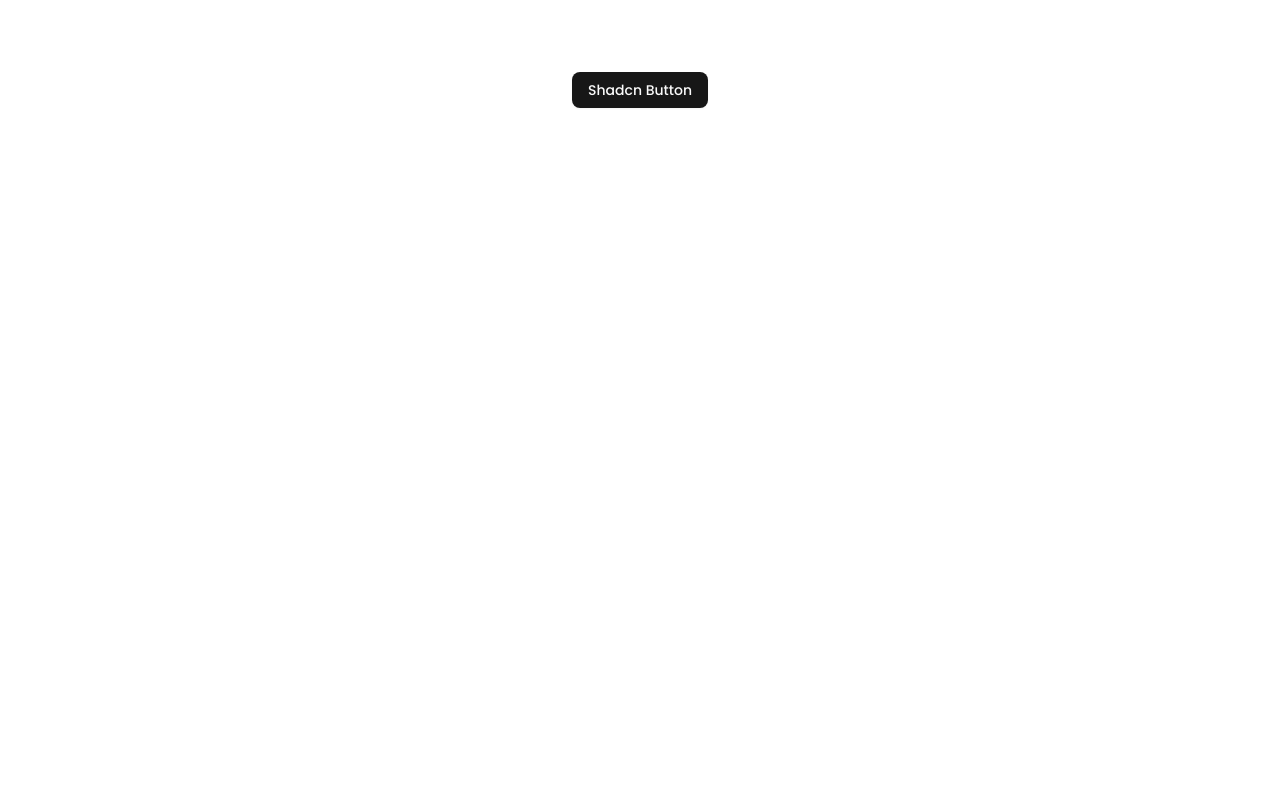
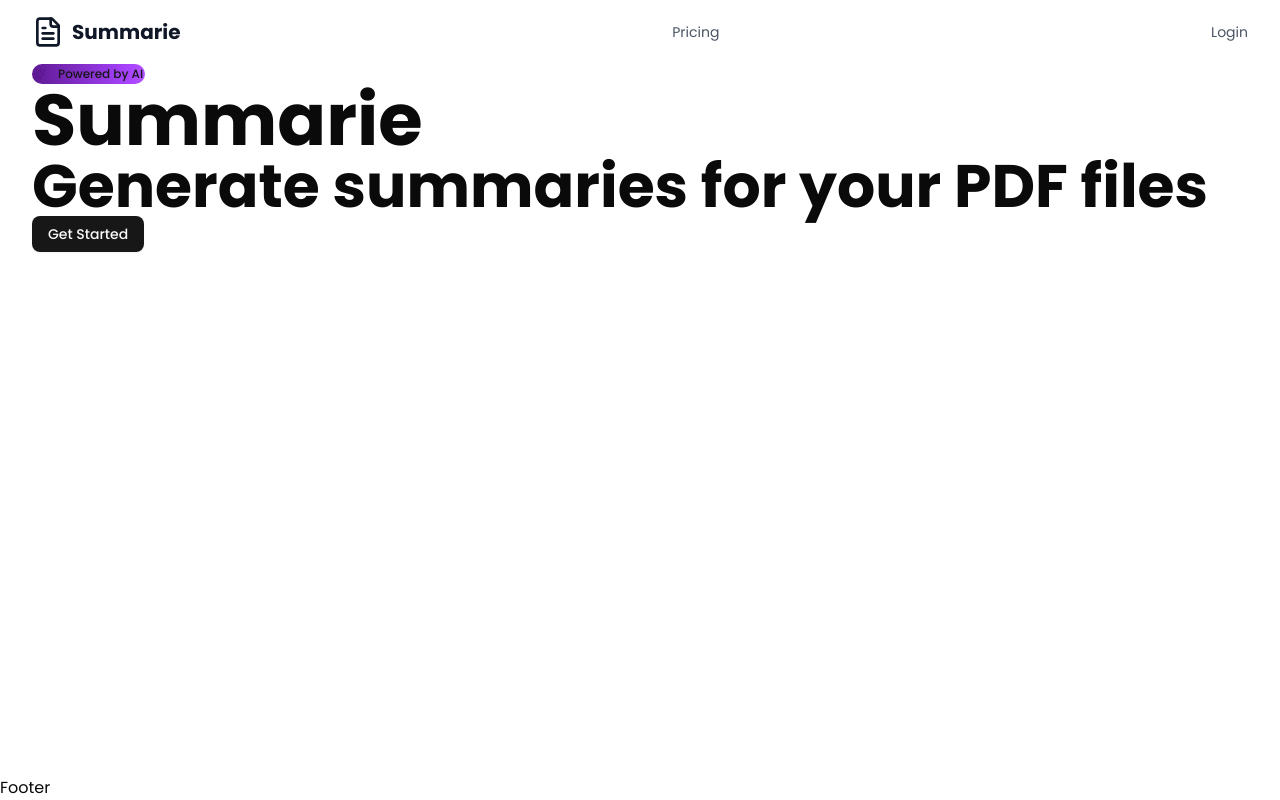
Before and after one commit to saadaltafofficial/summarie, a Next.js app: page / in a window 1280 px wide. Built offline with nearby package versions, Linux system fonts and the light colour scheme.

Commit message:
feat: implement landing page layout with header, footer and hero components

```diff
--- a/app/globals.css
+++ b/app/globals.css
@@ -133,7 +133,52 @@ body {
   * {
     @apply border-border outline-ring/50;
   }
-  body {
-    @apply bg-background text-foreground;
+
+  h1 {
+    @apply text-2xl md:text-6xl xl:text-7xl font-bold;
+  }
+
+  h2 {
+    @apply text-xl md:text-5xl xl:text-6xl font-bold;
+  }
+
+  h3 {
+    @apply text-lg md:text-3xl xl:text-4xl font-bold;
+  }
+
+  a {
+    @apply cursor-pointer;
+  }
+
+  button {
+    @apply cursor-pointer bg-black hover:bg-gray-800;
+  }
+
+  @keyframes gradient-x {
+    0%,
+    100% {
+      background-size: 200% 100%;
+      background-position: left center;
+    }
+
+    50% {
+      background-size: 200% 100%;
+      background-position: right center;
+    }
+  }
+
+  .animate-gradient-x {
+    animation: gradient-x 3s ease infinite;
   }
 }
+
+@utility container {
+  margin-inline: auto;
+  padding-inline: 2rem;
+  @media (width >= --theme(--breakpoint-sm)) {
+    max-width: none;
+  }
+  @media (width >= 1400px) {
+    max-width: 1400px;
+  }
+}
--- a/app/layout.tsx
+++ b/app/layout.tsx
@@ -1,6 +1,8 @@
 import type { Metadata } from "next";
 import { Poppins as FontPoppins } from "next/font/google";
 import "./globals.css";
+import Header from "@/components/common/header";
+import Footer from "@/components/common/Footer";
 
 const fontPoppins = FontPoppins({
   variable: "--font-poppins",
@@ -24,7 +26,13 @@ export default function RootLayout({
       <body
         className={`${fontPoppins.variable} font-sans antialiased`}
       >
-        {children}
+        <div className="relative flex flex-col min-h-screen">
+          <Header />
+          <main className="flex-1">
+            {children}
+          </main>
+          <Footer />
+        </div>
       </body>
     </html>
   );
--- a/app/page.tsx
+++ b/app/page.tsx
@@ -1,9 +1,13 @@
-import { Button } from "@/components/ui/button";
+import HeroSection from "@/components/home/hero-section";
 
 export default function Home() {
   return (
-    <div className="font-poppins grid grid-rows-[20px_1fr_20px] items-center justify-items-center min-h-screen p-8 pb-20 gap-16 sm:p-20">
-      <Button>Shadcn Button</Button>
+    <div className="relative w-full">
+      <HeroSection />
+      {/* <DemoSection />
+      <HowItWorksSection />
+      <PricingSection />
+      <CtaSection /> */}
     </div>
   );
 }
--- /dev/null
+++ b/components/common/Footer.tsx
@@ -0,0 +1,4 @@
+
+export default function Footer (){
+    return <footer>Footer</footer>
+}
--- /dev/null
+++ b/components/common/header.tsx
@@ -0,0 +1,37 @@
+import NavLink from "./nav-link";
+import { FileText } from "lucide-react";
+import { Button } from "../ui/button";
+
+export default function Header() {
+  const isLoggedIn = false;
+
+  return (
+    <nav className="container flex items-center justify-between px-2 py-4 lg:px-8 mx-auto">
+      <div className="flex ">
+        <NavLink href="/" className="flex items-center gap-1 lg:gap-2 shrink-0">
+          <FileText className="w-5 h-5 lg:w-8 lg:h-8 text-gray-900 hover:rotate-12 transform transition duration-200 ease-in-out" />
+          <span className="lg:text-xl text-gray-900 font-bold">Summarie</span>
+        </NavLink>
+      </div>
+
+      <div className="flex lg:justify-center gap-4 lg:gap-12 lg:items-center">
+        <NavLink href="/pricing">Pricing</NavLink>
+        { isLoggedIn && <NavLink href="/dashboard">Your Summaries</NavLink>}
+      </div>
+
+      <div className="flex lg:justify-end">
+        {isLoggedIn ? (
+          <div className="flex gap-2 items-center">
+            <NavLink href="/upload">Upload PDF</NavLink>
+            <div>Pro</div>
+            <Button>Sign Out</Button>
+          </div>
+        ) : (
+          <div>
+            <NavLink href="/login">Login</NavLink>
+          </div>
+        )}
+      </div>
+    </nav>
+  );
+}
--- /dev/null
+++ b/components/common/nav-link.tsx
@@ -0,0 +1,29 @@
+'use client'
+
+
+import Link from "next/link";
+import {cn} from "@/lib/utils";
+import { usePathname } from "next/navigation";
+
+export default function NavLink({
+    href,
+    children,
+    className,
+}: {
+    href: string;
+    children: React.ReactNode;
+    className?: string
+}) {
+
+    const pathname = usePathname();
+    const isActive = pathname === href || (href !== "/" && pathname.startsWith(href));
+
+    return (
+        <Link
+        href={href}
+        className={cn("transition-colors text-sm duration-200 text-gray-600 hover:text-purple-900", className, isActive && "text-purple-900")}
+        >
+            {children}
+        </Link>
+    )
+}
--- /dev/null
+++ b/components/home/hero-section.tsx
@@ -0,0 +1,20 @@
+import { Button } from "@/components/ui/button";
+import { Badge } from "@/components/ui/badge";
+import { Sparkles } from "lucide-react";
+
+
+export default function HeroSection(){
+    return <section>
+        <div className="container">
+            <div className="flex">
+                <Badge variant={'secondary'} className="relative p-[1px] overflow-hidden rounded-full bg-linear-to-r from-purple-900 via-purple-500 to-purple-300 animate-gradient-x group">
+                    <Sparkles className="w-6 h-6 mr-2 text-purple-900 animate-pulse" />
+                    <p>Powered by AI</p>
+                </Badge>
+            </div>
+            <h1>Summarie</h1>
+            <h2>Generate summaries for your PDF files</h2>
+            <Button>Get Started</Button>
+        </div>
+    </section>
+}
--- /dev/null
+++ b/components/ui/badge.tsx
@@ -0,0 +1,46 @@
+import * as React from "react"
+import { Slot } from "@radix-ui/react-slot"
+import { cva, type VariantProps } from "class-variance-authority"
+
+import { cn } from "@/lib/utils"
+
+const badgeVariants = cva(
+  "inline-flex items-center justify-center rounded-md border px-2 py-0.5 text-xs font-medium w-fit whitespace-nowrap shrink-0 [&>svg]:size-3 gap-1 [&>svg]:pointer-events-none focus-visible:border-ring focus-visible:ring-ring/50 focus-visible:ring-[3px] aria-invalid:ring-destructive/20 dark:aria-invalid:ring-destructive/40 aria-invalid:border-destructive transition-[color,box-shadow] overflow-hidden",
+  {
+    variants: {
+      variant: {
+        default:
+          "border-transparent bg-primary text-primary-foreground [a&]:hover:bg-primary/90",
+        secondary:
+          "border-transparent bg-secondary text-secondary-foreground [a&]:hover:bg-secondary/90",
+        destructive:
+          "border-transparent bg-destructive text-white [a&]:hover:bg-destructive/90 focus-visible:ring-destructive/20 dark:focus-visible:ring-destructive/40 dark:bg-destructive/60",
+        outline:
+          "text-foreground [a&]:hover:bg-accent [a&]:hover:text-accent-foreground",
+      },
+    },
+    defaultVariants: {
+      variant: "default",
+    },
+  }
+)
+
+function Badge({
+  className,
+  variant,
+  asChild = false,
+  ...props
+}: React.ComponentProps<"span"> &
+  VariantProps<typeof badgeVariants> & { asChild?: boolean }) {
+  const Comp = asChild ? Slot : "span"
+
+  return (
+    <Comp
+      data-slot="badge"
+      className={cn(badgeVariants({ variant }), className)}
+      {...props}
+    />
+  )
+}
+
+export { Badge, badgeVariants }
```
